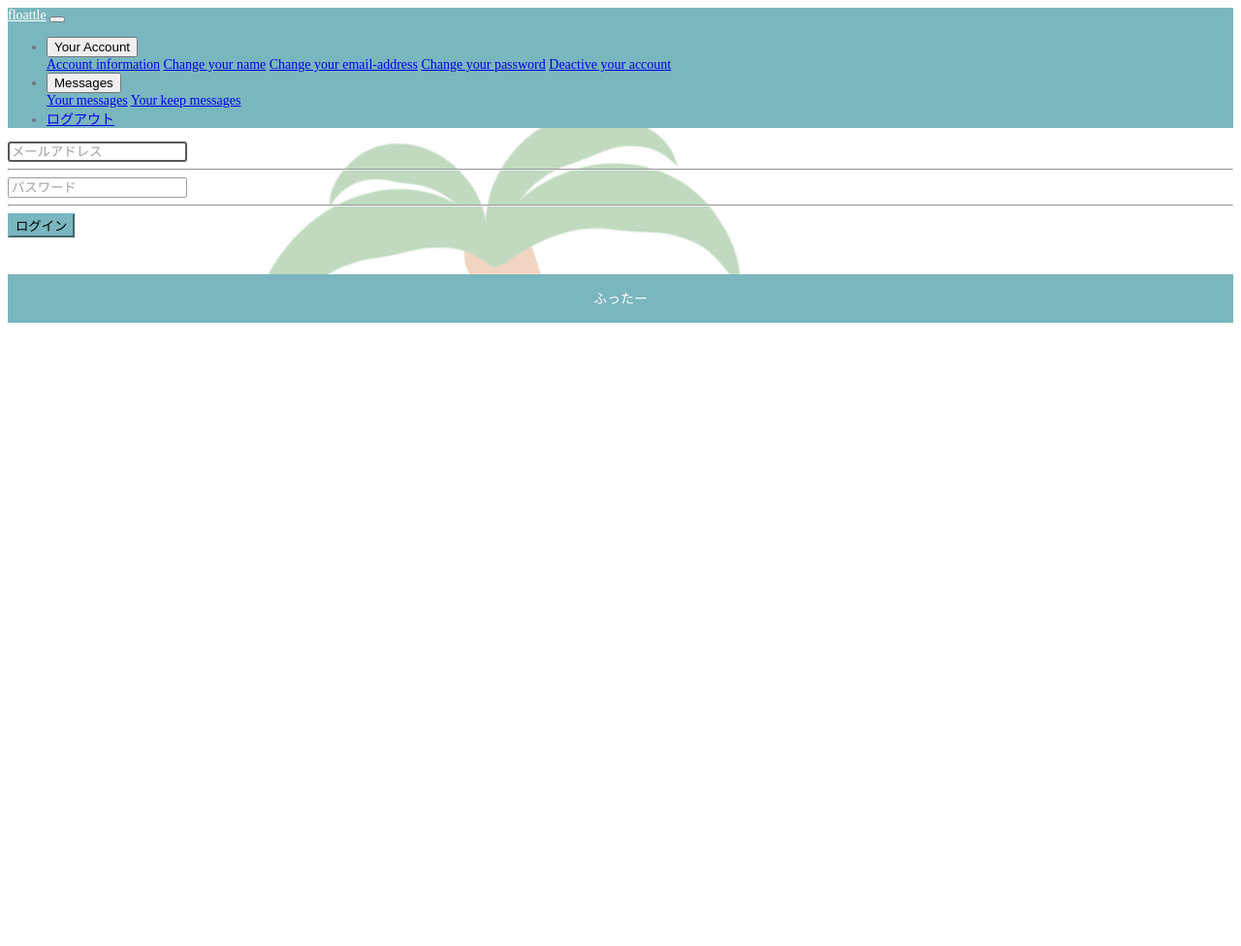
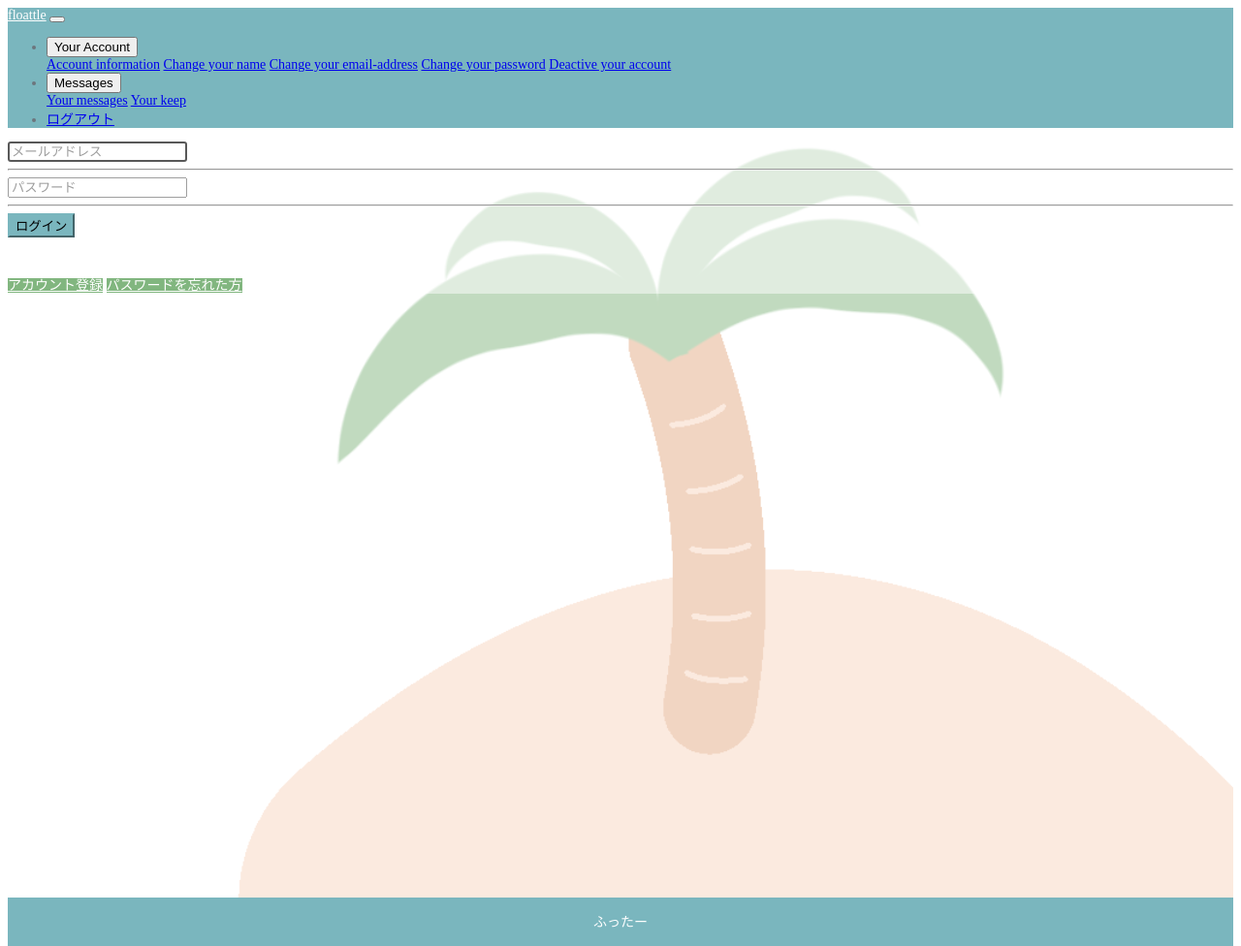
Before and after one commit to nagamiya/floattle, a Django app: page /login/ in a window 1280 px wide. Shown: the whole page at 97% size. Before the commit the page ends 333 px from the top, so only its background shows below. Run offline with Django 3.2, Linux system fonts and the light colour scheme; the visitor is signed in with stand-in values (Sample User, id 1); style sheets or scripts are compiled from the project's sources; some libraries are stand-ins or nearby versions.

Commit message:
細かい修正

```diff
--- a/floattle/static/floattle/_custom.scss
+++ b/floattle/static/floattle/_custom.scss
@@ -63,14 +63,13 @@
         }
     }
 
-
     .container {
-        a{
+        height: 100vh;
+        .message-link{
             color: $shadowBlue;
         }
     }
 }
-
 
 
 form {
@@ -87,6 +86,11 @@
     height: 30%;
 }
 
+.card {
+    background-color: rgba($color: #ffffff, $alpha: 0.5);
+    background-blend-mode: lighten;
+}
+
 
 .btn-primary {
     background-color: $shadowBlue;
@@ -99,10 +103,21 @@
     color: $shadowBlue;
 }
 
+.btn-green {
+    color: white;
+    border-color: $baseGreen;
+    background-color: $baseGreen;
+}
+
+.btn-green:hover {
+    border-color: $baseGreen;
+    color: $baseGreen;
+}
+
 /* なみなみ  */
 svg {
     width: 100%;
-    height: 55%;
+    height: 50%;
     position: absolute;
     bottom: 0;
     left: 0;
@@ -116,7 +131,7 @@
     background-color: #e8ddbd; /*枠背景色*/
     box-shadow: inset 0 0 40px $baseSkin, 0 2px 2px $shadowSkin;
 
-    p {
+    .ellipsis-text {
         overflow: hidden;
         white-space: nowrap;
         text-overflow: ellipsis;
--- a/floattle/templates/floattle/base.html
+++ b/floattle/templates/floattle/base.html
@@ -41,7 +41,7 @@
                         <button class="btn btn-secondary dropdown-toggle" type="button" data-toggle="dropdown">Messages</button>
                         <div class="dropdown-menu">
                             <a class="dropdown-item" href="{% url 'floattle:messages_show' %}">Your messages</a>
-                            <a class="dropdown-item" href="{% url 'floattle:keeps_show' %}">Your keep messages</a>
+                            <a class="dropdown-item" href="{% url 'floattle:keeps_show' %}">Your keep</a>
                         </div>
                     </li>
                     <li>
@@ -49,9 +49,7 @@
                     </li>
                     {% else %}
                     <li class="nav-item">
-                        <a class="nav-item nav-link" href="{% url 'floattle:login' %}">
-                            ようこそ、ゲスト！ログインはこちら
-                        </a>
+                        <a class="nav-item nav-link" href="{% url 'floattle:login' %}">ログインはこちら</a>
                     </li>
                     {% endif %}
                 </ul>
@@ -60,14 +58,11 @@
 
         <!-- メインコンテント -->
         <div class="container mt-3">
-            {% block content %}{% endblock %}
+        {% block content %}{% endblock %}
         </div>
         <div class="negative-margin">
         </div>
-        <!-- SVG -->
-        <svg version="1.1" xmlns="http://www.w3.org/2000/svg">
-            <path id="wave" d="" />
-        </svg>
+
         <footer>
             <p>ふったー</p>
         </footer>
--- a/floattle/templates/floattle/keeps_show.html
+++ b/floattle/templates/floattle/keeps_show.html
@@ -4,7 +4,7 @@
 {% if keep_list %}
     {% for keep in keep_list %}
         <div class="messages">
-            <p><a href="{% url 'floattle:detail' keep.pk %}">{{ keep.text }}</a></p>
+            <p class="ellipsis-text"><a href="{% url 'floattle:detail' keep.pk %}" class="message-link">{{ keep.text }}</a></p>
         </div>
     {% endfor %}
 {% else %}
--- a/floattle/templates/floattle/login.html
+++ b/floattle/templates/floattle/login.html
@@ -19,11 +19,18 @@
     </div>
 </form>
 <!-- アカウント登録部分 -->
-<div class="card col-md-6">
-    <div class="card-body">
-        <a href="{% url 'floattle:user_create' %}" class="btn btn-primary btn-lg btn-block">アカウント登録</a>
-        <a href="{% url 'floattle:password_reset' %}" class="btn btn-primary btn-lg btn-block">パスワードを忘れた方</a>
+<div class="col-md-6 offset-md-3">
+    <div class="card">
+        <div class="card-body">
+            <a href="{% url 'floattle:user_create' %}" class="btn btn-primary btn-lg btn-block btn-green">アカウント登録</a>
+            <a href="{% url 'floattle:password_reset' %}" class="btn btn-primary btn-lg btn-block btn-green">パスワードを忘れた方</a>
+        </div>
     </div>
+
 </div>
 
+<!-- SVG -->
+<svg version="1.1" xmlns="http://www.w3.org/2000/svg">
+    <path id="wave" d="" />
+</svg>
 {% endblock %}
--- a/floattle/templates/floattle/messages_show.html
+++ b/floattle/templates/floattle/messages_show.html
@@ -4,7 +4,7 @@
 {% if userself_post_list %}
     {% for post in userself_post_list %}
         <div class="messages">
-            <p><a href="{% url 'floattle:detail' post.pk %}">{{ post.text }}</a></p>
+            <p class="ellipsis-text"><a href="{% url 'floattle:detail' post.pk %}" class="message-link">{{ post.text }}</a></p>
         </div>
     {% endfor %}
 
```
Also changed, not shown: floattle/templates/floattle/detail.html (+13 -24 lines), floattle/templates/floattle/top.html (+10 -8 lines), mysite/settings.py (+3 -15 lines), static/floattle/_custom.css (+11 -3 lines), 1 other file.
